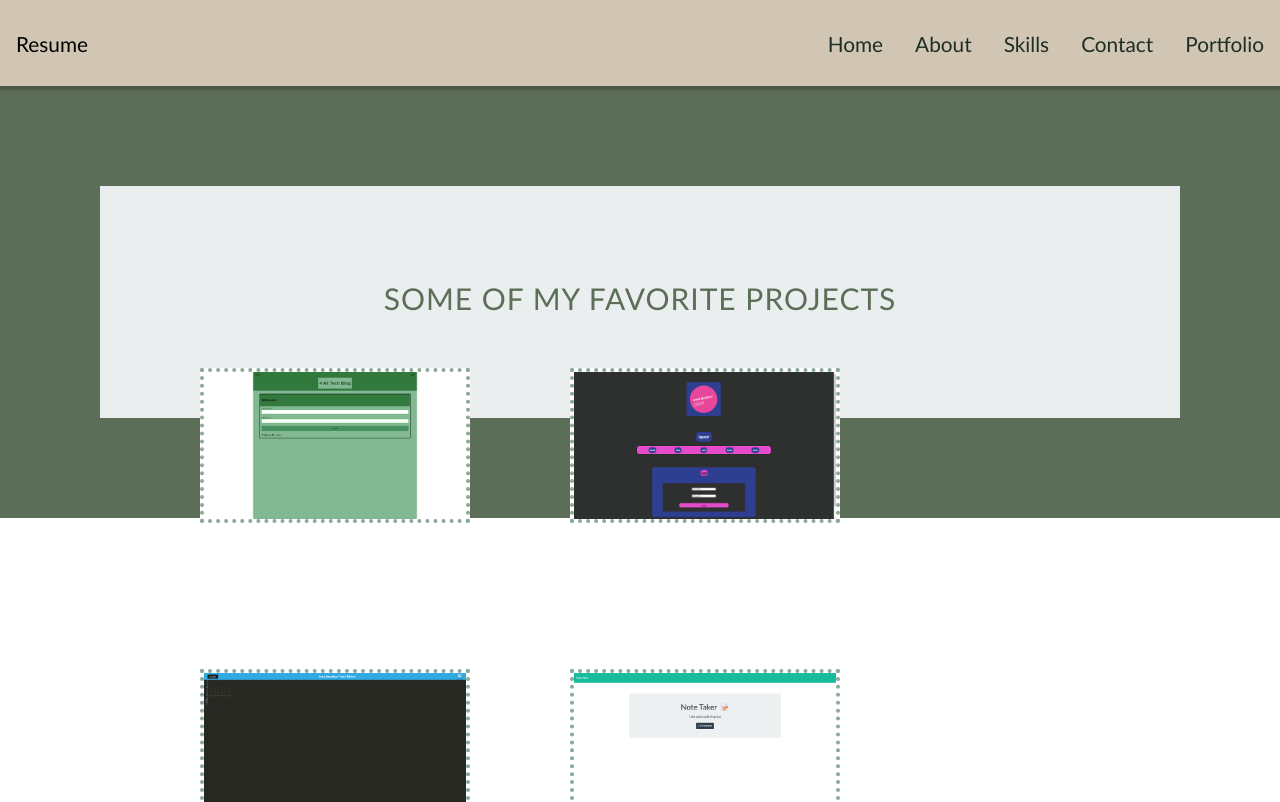
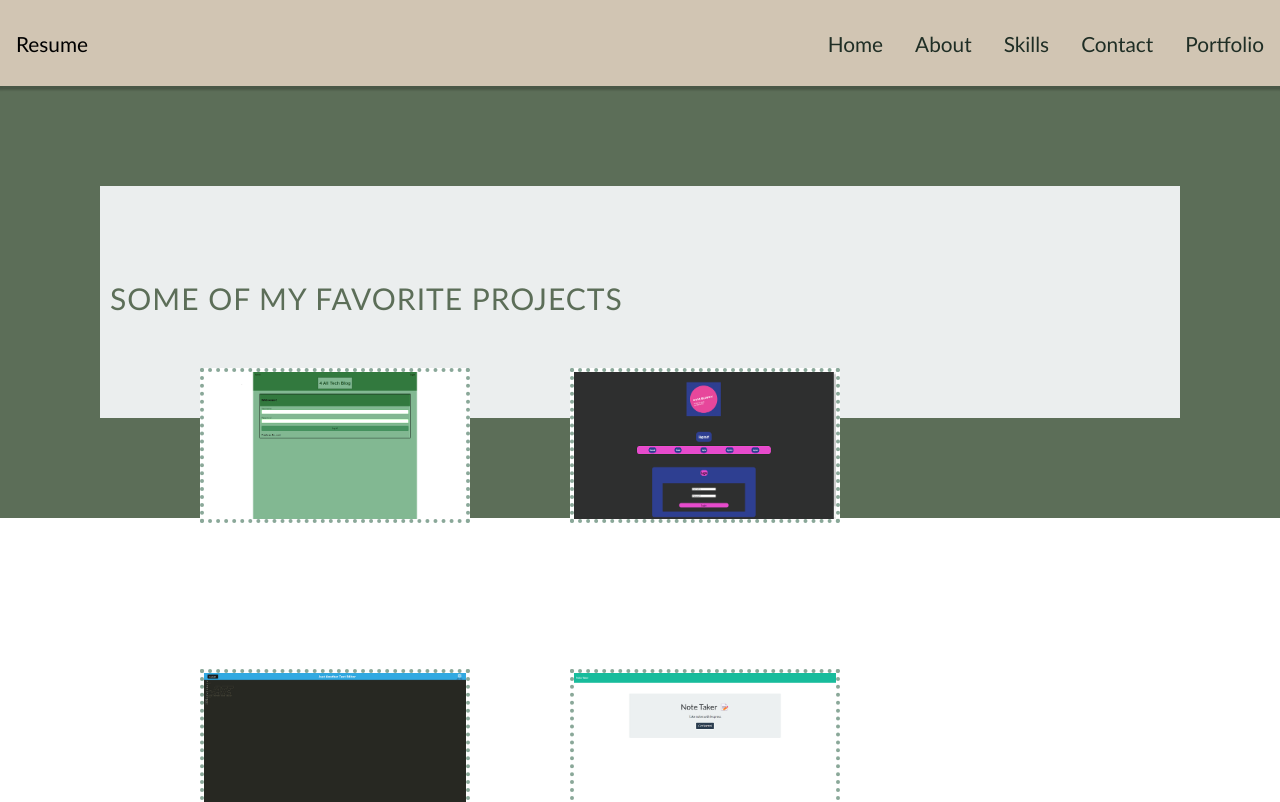
Before and after one commit to nparker80/Najla_Coding_Portfolio, a React (Create React App) app: page /portfolio in a window 1280 px wide. Shown: the top 802 px of the page. Built offline with nearby package versions, Linux system fonts and the light colour scheme.

Commit message:
css styling

```diff
--- a/src/App.css
+++ b/src/App.css
@@ -11,19 +11,6 @@
   background-color: #5C6E58;
   padding: 100px;
   flex: 6;
-}
-
-h1 {
-  color: #8AA899;
-  font-family: 'opensans-bold', sans-serif;
-  font-weight: normal;
-}
-
-h1 {
-  font-size: 38px;
-  line-height: 42px;
-  margin-bottom: 12px;
-  letter-spacing: -1px;
 }
 
 /*  3. Links  ------------------------------------------------------- */
--- a/src/contents/About/About.css
+++ b/src/contents/About/About.css
@@ -20,5 +20,4 @@ p {
   margin: 10px;
   font-weight: normal;
   font-size: 25px;
-
 }
--- a/src/contents/Home/Home.css
+++ b/src/contents/Home/Home.css
@@ -5,7 +5,7 @@
   max-height: 400px;
 }
 
-.introduction {
+h1 {
   text-transform: uppercase;
   line-height: 58px;
   color: rgb(209, 197, 179);
@@ -13,6 +13,8 @@
   font-size: 45px;
   display: inline-block;
 }
+
+.home {}
 
 span {
   color: #8AA899
@@ -26,8 +28,37 @@ span {
   color: #F2D349;
   font-family: 'Dancing Script', cursive;
   font-size: 120px;
-  margin-bottom: 30px;
+  margin-bottom: 200px;
 }
+
+/*
+@media screen and (max-width: 641px) {
+  .profilepic {
+    height: 30%;
+    width: 30%;
+  }
+
+  .introduction {
+    text-transform: uppercase;
+    line-height: 30px;
+    color: rgb(209, 197, 179);
+    font-family: 'Gill Sans', 'Gill Sans MT', 'Trebuchet MS', sans-serif;
+    font-size: 35px;
+    display: inline-block;
+  }
+
+  .typingeffect {
+    display: block;
+    text-transform: lowercase;
+    padding: 40px 0px 0px 50px;
+    font-weight: bold;
+    color: #F2D349;
+    font-family: 'Dancing Script', cursive;
+    font-size: 40px;
+    margin-bottom: 20px;
+  }
+}
+ */
 
 /* @media screen and (min-width: 641px) {
   .profilepic {
@@ -55,31 +86,3 @@ span {
     margin-bottom: 20px;
   }
 } */
-
-
-@media screen and (max-width: px) {
-  .profilepic {
-    height: 30%;
-    width: 30%;
-  }
-
-  .introduction {
-    text-transform: uppercase;
-    line-height: 30px;
-    color: rgb(209, 197, 179);
-    font-family: 'Gill Sans', 'Gill Sans MT', 'Trebuchet MS', sans-serif;
-    font-size: 35px;
-    display: inline-block;
-  }
-
-  .typingeffect {
-    display: block;
-    text-transform: lowercase;
-    padding: 40px 0px 0px 50px;
-    font-weight: bold;
-    color: #F2D349;
-    font-family: 'Dancing Script', cursive;
-    font-size: 40px;
-    margin-bottom: 20px;
-  }
-}
```
